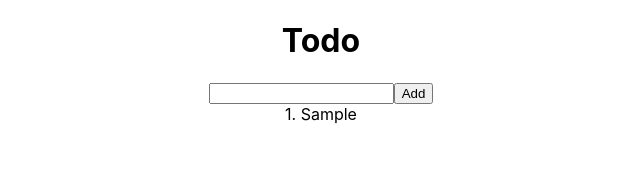
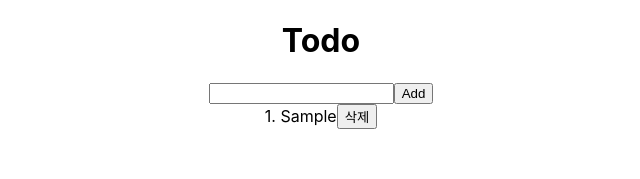
Before and after one commit to lhk3337/one-typescript, a React (Create React App) app in the folder section11/: page / in a window 1280 px wide. Both pictures are taken after typing "Sample" into the empty fields and a click on the button "Add". Shown: the top 179 px of the page, without its empty margins (319-959 px from the left). Built offline with nearby package versions, Linux system fonts and the light colour scheme.

Commit message:
[SECTION11] react todo list delete

```diff
--- a/section11/src/App.tsx
+++ b/section11/src/App.tsx
@@ -1,24 +1,31 @@
 import { useEffect, useRef, useState } from "react";
 import "./App.css";
 import Editor from "./components/Editor";
-export interface Todo {
-  id: number;
-  content: string;
-}
+import TodoItem from "./components/TodoItem";
+import { Todo } from "./types";
+
 function App() {
   const [todos, setTodos] = useState<Todo[]>([]);
   const idRef = useRef(1);
 
   const onClickAdd = (text: string) => {
-    setTodos((prev) => [...prev, { content: text, id: idRef.current++ }]);
+    setTodos([...todos, { content: text, id: idRef.current++ }]);
   };
   useEffect(() => {
     console.log(todos);
   }, [todos]);
+
+  const onClickDelete = (id: number) => {
+    setTodos(todos.filter((v) => v.id !== id));
+  };
+
   return (
     <div className="App">
       <h1>Todo</h1>
-      <Editor onClickAdd={onClickAdd} todos={todos} />
+      <Editor onClickAdd={onClickAdd} />
+      {todos.map((todo) => (
+        <TodoItem key={todo.id} {...todo} onClickDelete={onClickDelete} />
+      ))}
     </div>
   );
 }
--- a/section11/src/components/Editor.tsx
+++ b/section11/src/components/Editor.tsx
@@ -1,12 +1,10 @@
 import React, { useState } from "react";
-import { Todo } from "../App";
 
 interface Props {
   onClickAdd: (text: string) => void;
-  todos: Todo[];
 }
 
-const Editor = ({ onClickAdd, todos }: Props) => {
+const Editor = ({ onClickAdd }: Props) => {
   const [text, setText] = useState("");
 
   const onChangeInput = (e: React.ChangeEvent<HTMLInputElement>) => {
@@ -21,15 +19,6 @@ const Editor = ({ onClickAdd, todos }: Props) => {
     <div>
       <input value={text} onChange={onChangeInput} />
       <button onClick={onClickButton}>Add</button>
-      <div>
-        {todos.map((v) => (
-          <div key={v.id}>
-            <span>
-              {v.id}. {v.content}
-            </span>
-          </div>
-        ))}
-      </div>
     </div>
   );
 };
--- /dev/null
+++ b/section11/src/components/TodoItem.tsx
@@ -0,0 +1,18 @@
+import React from "react";
+import { Todo } from "../types";
+
+interface Props extends Todo {
+  onClickDelete: (id: number) => void;
+}
+
+const TodoItem = ({ id, content, onClickDelete }: Props) => {
+  console.log(id);
+  return (
+    <div>
+      {id}. {content}
+      <button onClick={() => onClickDelete(id)}>삭제</button>
+    </div>
+  );
+};
+
+export default TodoItem;
--- /dev/null
+++ b/section11/src/types.ts
@@ -0,0 +1,4 @@
+export interface Todo {
+  id: number;
+  content: string;
+}
```
